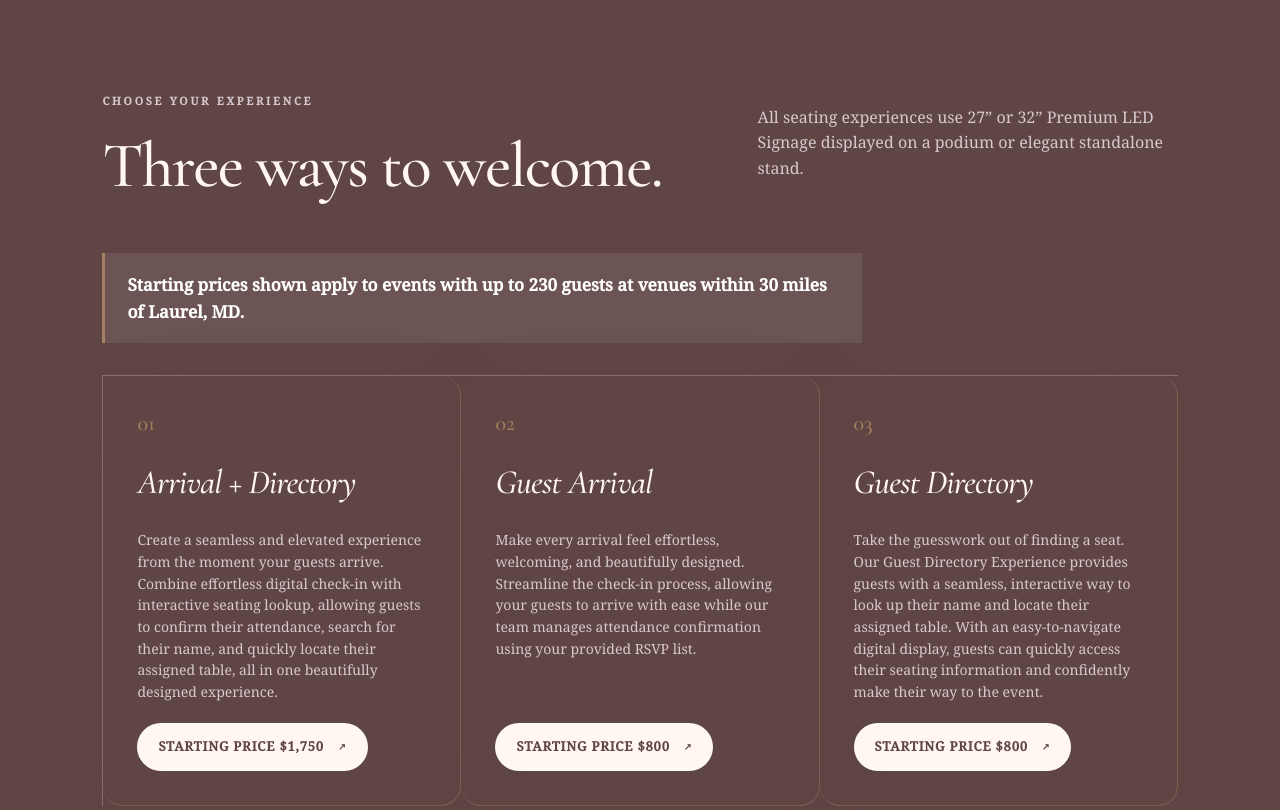
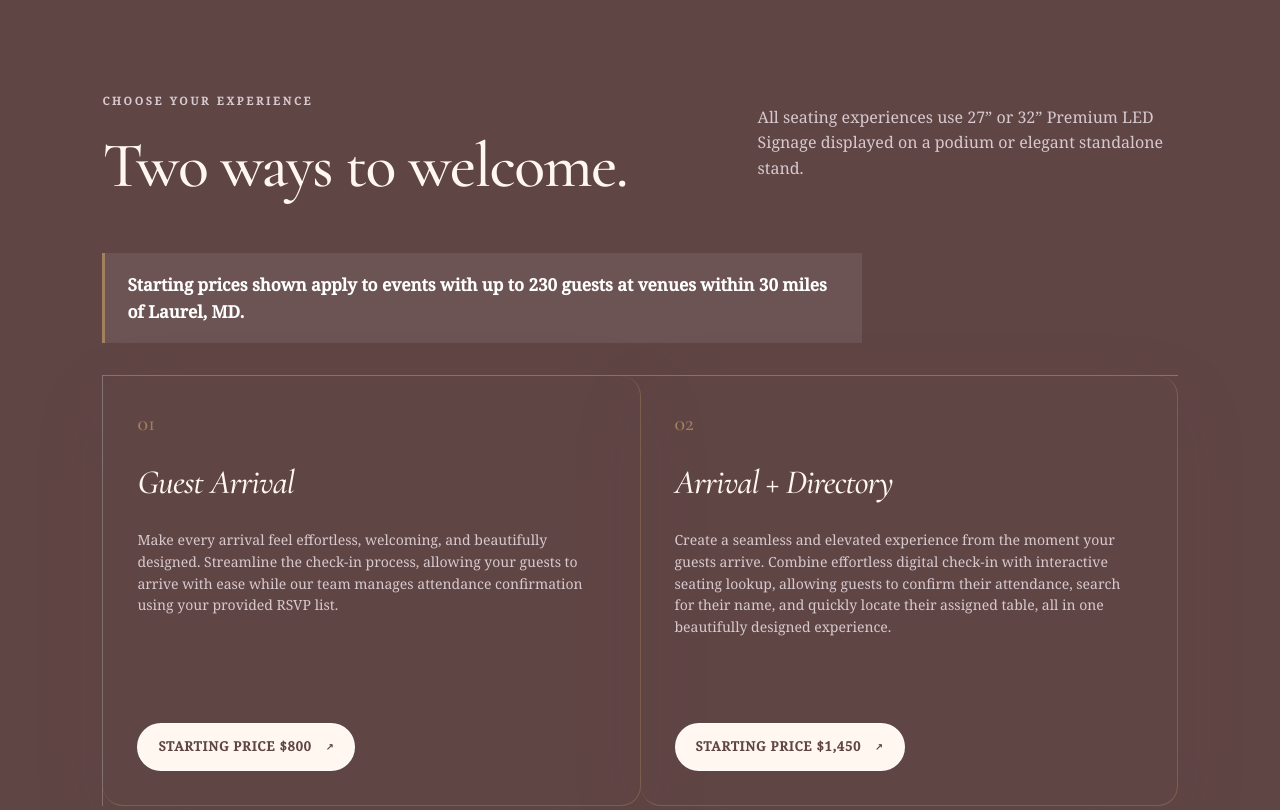
Before and after one commit to Acefayad2/hmp-website, a website: page guest-seating.html in a window 1280 px wide. Shown: the part 1300-2110 px from the top of the page. Drawn offline with nearby package versions, Linux system fonts and the light colour scheme; a web font is replaced by a local one.

Commit message:
Update seating packages and combined arrival pricing

```diff
--- a/guest-seating.html
+++ b/guest-seating.html
@@ -128,7 +128,7 @@
         <div class="price-header">
           <div>
             <p class="eyebrow">Choose your experience</p>
-            <h2>Three ways to welcome.</h2>
+            <h2>Two ways to welcome.</h2>
           </div>
           <p>
             All seating experiences use 27” or 32” Premium LED Signage displayed on a
@@ -142,26 +142,10 @@
         <div class="price-grid">
           <a
             class="price-card"
-            href="/inquiry?service=Guest%20Seating%20Experience&amp;service-option=Arrival%20%2B%20Directory"
-            aria-label="Inquire about Arrival and Directory"
-          >
-            <span class="num">01</span>
-            <h3>Arrival + Directory</h3>
-            <p>
-              Create a seamless and elevated experience from the moment your
-              guests arrive. Combine effortless digital check-in with
-              interactive seating lookup, allowing guests to confirm their
-              attendance, search for their name, and quickly locate their
-              assigned table, all in one beautifully designed experience.
-            </p>
-            <strong>Starting price $1,750</strong>
-          </a>
-          <a
-            class="price-card"
             href="/inquiry?service=Guest%20Seating%20Experience&amp;service-option=Guest%20Arrival"
             aria-label="Inquire about Guest Arrival"
           >
-            <span class="num">02</span>
+            <span class="num">01</span>
             <h3>Guest Arrival</h3>
             <p>
               Make every arrival feel effortless, welcoming, and beautifully
@@ -173,20 +157,19 @@
           </a>
           <a
             class="price-card"
-            href="/inquiry?service=Guest%20Seating%20Experience&amp;service-option=Guest%20Directory"
-            aria-label="Inquire about Guest Directory"
+            href="/inquiry?service=Guest%20Seating%20Experience&amp;service-option=Arrival%20%2B%20Directory"
+            aria-label="Inquire about Arrival and Directory"
           >
-            <span class="num">03</span>
-            <h3>Guest Directory</h3>
+            <span class="num">02</span>
+            <h3>Arrival + Directory</h3>
             <p>
-              Take the guesswork out of finding a seat. Our Guest Directory
-              Experience provides guests with a seamless, interactive way to
-              look up their name and locate their assigned table. With an
-              easy-to-navigate digital display, guests can quickly access their
-              seating information and confidently make their way to the
-              event.
+              Create a seamless and elevated experience from the moment your
+              guests arrive. Combine effortless digital check-in with
+              interactive seating lookup, allowing guests to confirm their
+              attendance, search for their name, and quickly locate their
+              assigned table, all in one beautifully designed experience.
             </p>
-            <strong>Starting price $800</strong>
+            <strong>Starting price $1,450</strong>
           </a>
         </div>
       </section>
--- a/pages.css
+++ b/pages.css
@@ -356,6 +356,11 @@
   border-top: 1px solid rgba(255, 255, 255, 0.25);
   border-left: 1px solid rgba(255, 255, 255, 0.25);
 }
+@media (min-width: 801px) {
+  .guest-seating-page .price-grid {
+    grid-template-columns: repeat(2, minmax(0, 1fr));
+  }
+}
 .price-card {
   padding: 34px;
   min-height: 290px;
--- a/script.js
+++ b/script.js
@@ -311,7 +311,7 @@ const inquiryServiceOptions = {
   "Guest Seating Experience": {
     label: "Guest seating service of interest",
     placeholder: "Choose a guest seating service",
-    options: ["Arrival + Directory", "Guest Arrival", "Guest Directory"],
+    options: ["Guest Arrival", "Arrival + Directory"],
   },
   "Money Table Services": {
     label: "Money table service of interest — 4-hour minimum",
--- a/sitemap.xml
+++ b/sitemap.xml
@@ -11,7 +11,6 @@
   <url><loc>https://hmpeds.com/services/celebration-accessories/celebration-kit</loc><lastmod>2026-09-06</lastmod></url>
   <url><loc>https://hmpeds.com/services/celebration-accessories/lux-framed-led-welcome-sign</loc><lastmod>2026-09-06</lastmod></url>
   <url><loc>https://hmpeds.com/services/guest-seating/guest-arrival</loc><lastmod>2026-09-06</lastmod></url>
-  <url><loc>https://hmpeds.com/services/guest-seating/guest-directory</loc><lastmod>2026-09-06</lastmod></url>
   <url><loc>https://hmpeds.com/services/guest-seating/arrival-directory</loc><lastmod>2026-09-06</lastmod></url>
   <url><loc>https://hmpeds.com/services/money-table/money-collecting</loc><lastmod>2026-09-06</lastmod></url>
   <url><loc>https://hmpeds.com/services/money-table/money-changing</loc><lastmod>2026-09-06</lastmod></url>
```
Also changed, not shown: service-option.js (+2 -19 lines), tests/seating-imagery.test.mjs (+2 -2 lines), tests/seating-offerings.test.mjs (added, +24 -0 lines).
